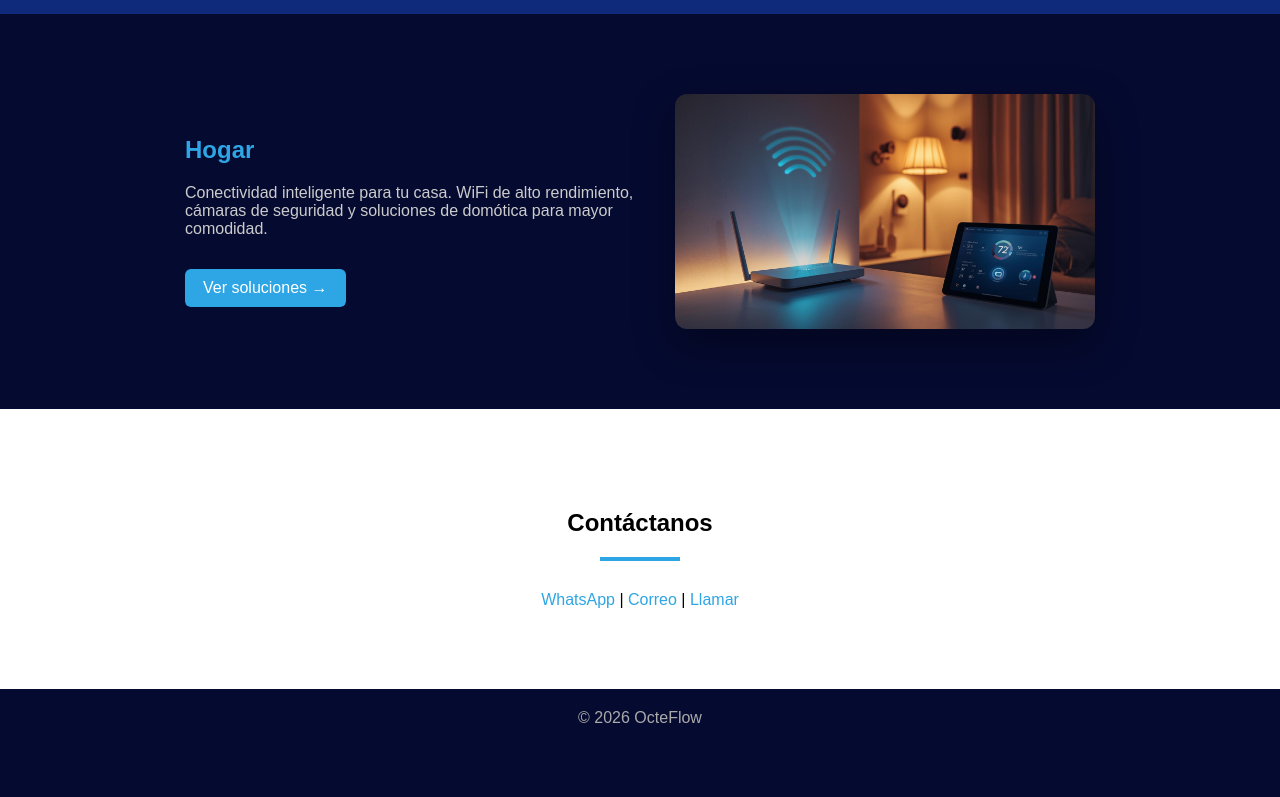
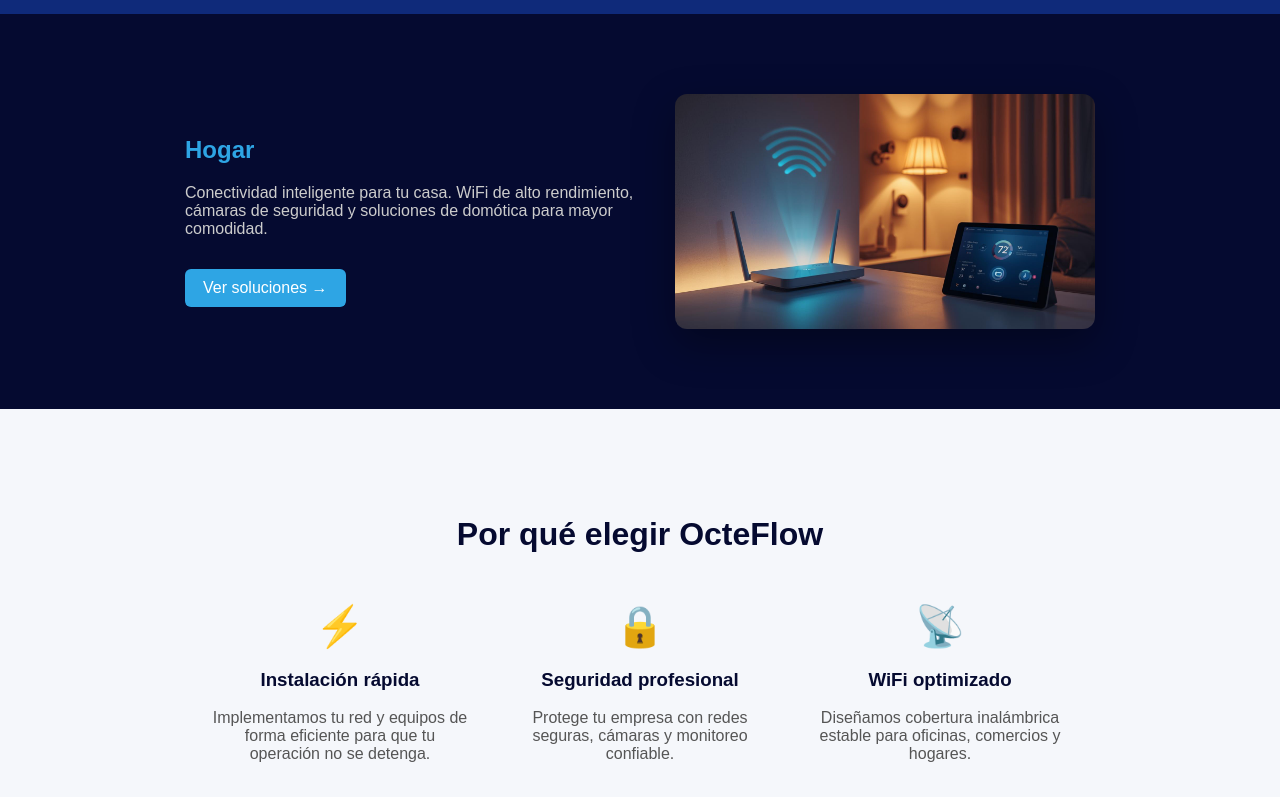
Before and after one commit to OcteFlow/octeflow-site, a Next.js app: page / in a window 1280 px wide. Shown: the part 2000-2797 px from the top of the page. Before the commit the page ends 2747 px from the top, so only its background shows below. Built offline with nearby package versions, Linux system fonts and the light colour scheme.

Commit message:
Update index.js

```diff
--- a/pages/index.js
+++ b/pages/index.js
@@ -325,6 +325,82 @@ transition:"transform 0.3s"
 
 </div>
 
+{/* POR QUE ELEGIRNOS */}
+<div style={{
+  background:"#f5f7fb",
+  padding:"80px 20px",
+  textAlign:"center"
+}}>
+
+<h2 style={{
+  color:"#050a30",
+  fontSize:"32px",
+  marginBottom:"50px"
+}}>
+Por qué elegir OcteFlow
+</h2>
+
+<div style={{
+  display:"flex",
+  justifyContent:"center",
+  gap:"40px",
+  flexWrap:"wrap",
+  maxWidth:"1100px",
+  margin:"0 auto"
+}}>
+
+<div style={{maxWidth:"260px"}}>
+
+<div style={{fontSize:"40px", marginBottom:"15px"}}>
+⚡
+</div>
+
+<h3 style={{color:"#050a30"}}>
+Instalación rápida
+</h3>
+
+<p style={{color:"#555"}}>
+Implementamos tu red y equipos de forma eficiente para que tu operación no se detenga.
+</p>
+
+</div>
+
+<div style={{maxWidth:"260px"}}>
+
+<div style={{fontSize:"40px", marginBottom:"15px"}}>
+🔒
+</div>
+
+<h3 style={{color:"#050a30"}}>
+Seguridad profesional
+</h3>
+
+<p style={{color:"#555"}}>
+Protege tu empresa con redes seguras, cámaras y monitoreo confiable.
+</p>
+
+</div>
+
+<div style={{maxWidth:"260px"}}>
+
+<div style={{fontSize:"40px", marginBottom:"15px"}}>
+📡
+</div>
+
+<h3 style={{color:"#050a30"}}>
+WiFi optimizado
+</h3>
+
+<p style={{color:"#555"}}>
+Diseñamos cobertura inalámbrica estable para oficinas, comercios y hogares.
+</p>
+
+</div>
+
+</div>
+
+</div>
+
         {/* CONTACTO */}
 <div
   id="contacto"
```
